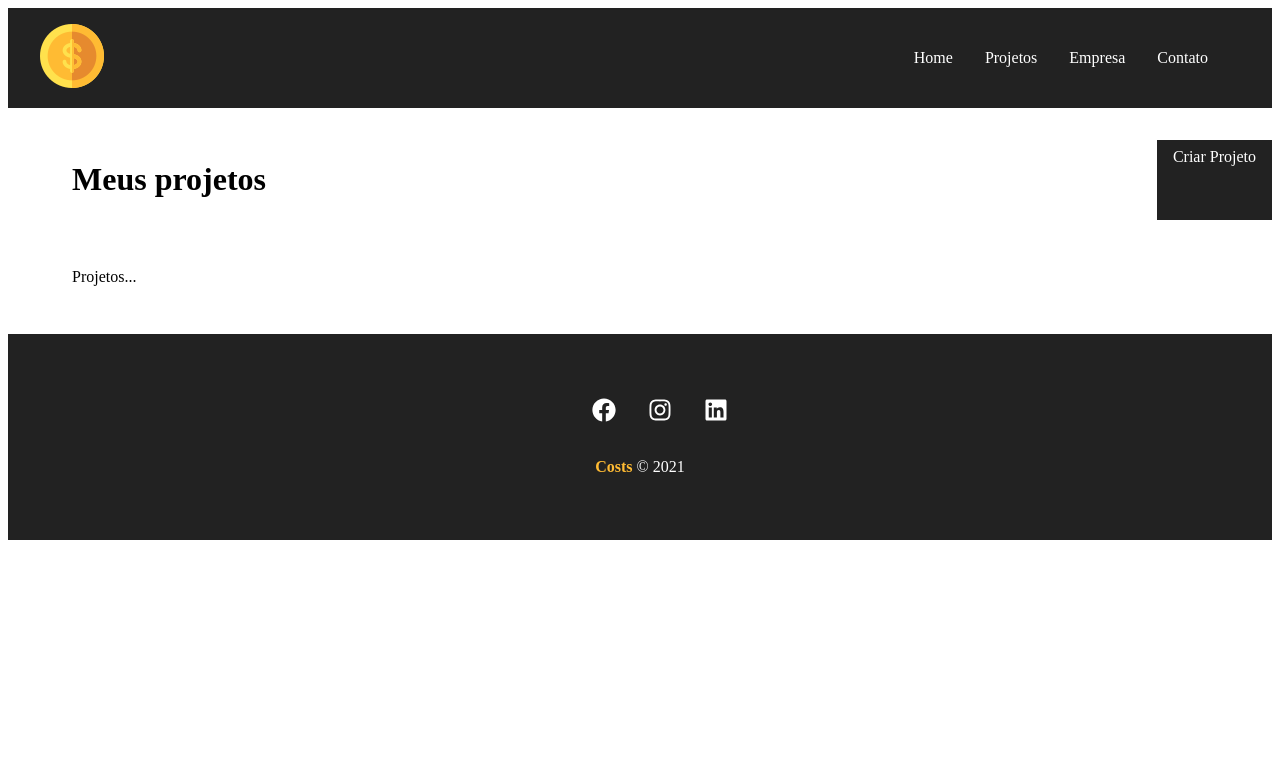
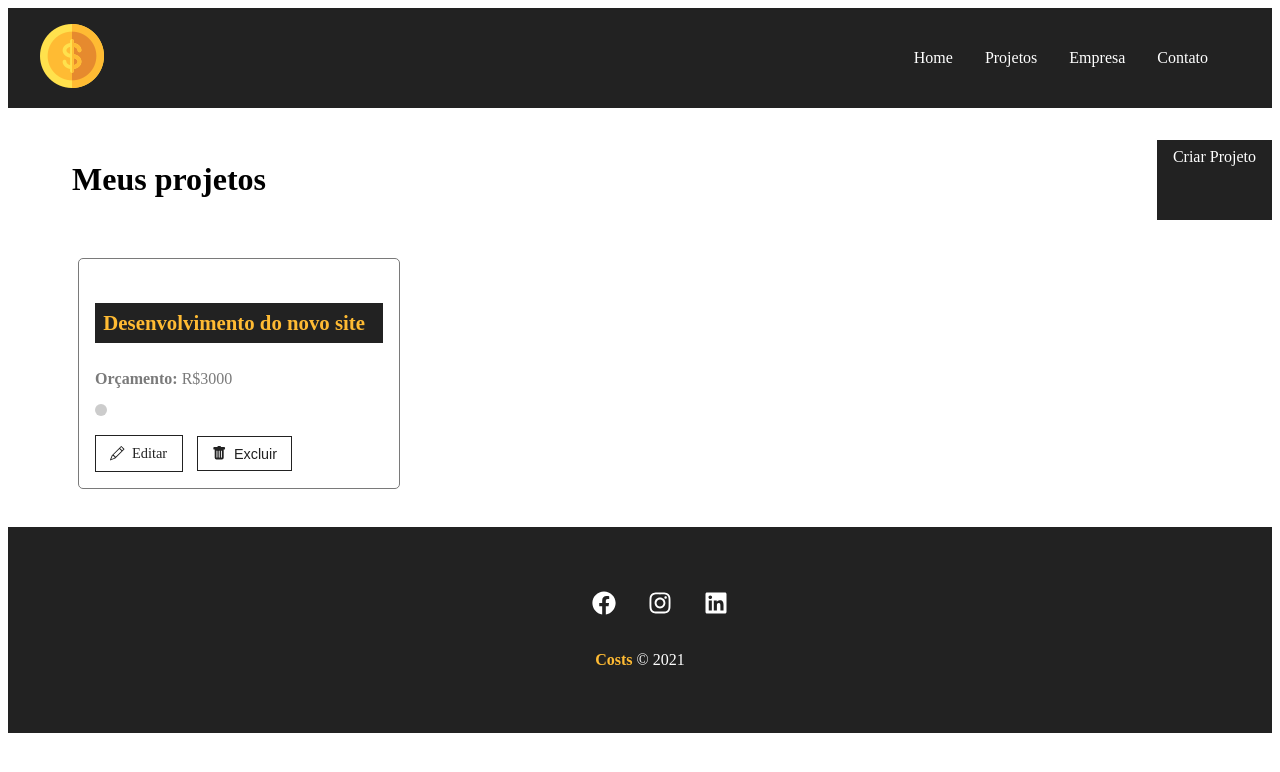
Before and after one commit to wagner30023/gerenciador_projetos_react, a React (Create React App) app: page /projects in a window 1280 px wide. Shown: the top 772 px of the page. Built offline with nearby package versions, Linux system fonts and the light colour scheme; data requests are answered from the project's data file; the HTML template or start-up script is replaced by a standard one.

Commit message:
resgatando projetos do banco de dados, criando componentes e removendo projetos.

```diff
--- a/db.json
+++ b/db.json
@@ -1,23 +1,5 @@
 {
   "projects": [
-    {
-      "name": "Projeto de Infra",
-      "budget": "10000",
-      "category": {
-        "id": "1",
-        "name": "Infra"
-      },
-      "cost": 5000,
-      "services": [
-        {
-          "name": "Contratar um DevOps",
-          "cost": "5000",
-          "description": "DevOps para criar projeto na AWS",
-          "id": "79475653-9d65-4eb0-921b-9b12b6c6be52"
-        }
-      ],
-      "id": 2
-    },
     {
       "name": "Desenvolvimento do novo site",
       "budget": "3000",
@@ -28,63 +10,6 @@
       "cost": 0,
       "services": [],
       "id": 3
-    },
-    {
-      "name": "gfhfgh",
-      "post": 0,
-      "services": [],
-      "id": 4
-    },
-    {
-      "name": "carlos",
-      "post": 0,
-      "services": [],
-      "id": 5
-    },
-    {
-      "name": "carlos",
-      "post": 0,
-      "services": [],
-      "id": 6
-    },
-    {
-      "name": "Carlos Wagner P. Morais",
-      "post": 0,
-      "services": [],
-      "id": 7
-    },
-    {
-      "name": "projeto teste",
-      "budget": "5000",
-      "category": {
-        "id": "2",
-        "name": "2"
-      },
-      "post": 0,
-      "services": [],
-      "id": 8
-    },
-    {
-      "name": "SISCOB",
-      "budget": "10000",
-      "category": {
-        "id": "1",
-        "name": "1"
-      },
-      "post": 0,
-      "services": [],
-      "id": 9
-    },
-    {
-      "name": "Projeto 5",
-      "budget": "15000",
-      "category": {
-        "id": "3",
-        "name": "3"
-      },
-      "post": 0,
-      "services": [],
-      "id": 10
     }
   ],
   "categories": [
--- /dev/null
+++ b/src/components/layout/Loading.js
@@ -0,0 +1,13 @@
+import loading from "../../img/loading.svg";
+
+import styles from "./Loading.module.css";
+
+function Loading() {
+  return (
+    <div className={styles.loader_container}>
+      <img className={styles.loader} src={loading} alt="Loading" />
+    </div>
+  );
+}
+
+export default Loading;
--- /dev/null
+++ b/src/components/layout/Loading.module.css
@@ -0,0 +1,11 @@
+.loader_container {
+    width: 100%;
+    height: 100%;
+    display: flex;
+    justify-content: center;
+    align-items: center;
+  }
+
+  .loader {
+    width: 50px;
+  }
--- a/src/components/pages/Projects.js
+++ b/src/components/pages/Projects.js
@@ -1,4 +1,5 @@
 import { useLocation } from 'react-router-dom'
+import {useState, useEffect} from 'react'
 
 import Message from '../layout/Message'
 
@@ -6,14 +7,54 @@ import styles from './Projects.module.css'
 
 import Container from '../layout/Container'
 
+import Loading from '../layout/Loading'
+
 import LinkButton from '../layout/LinkButton'
 
+import ProjectCard from '../project/ProjectCard'
+
 function Projects(){
+
+    const [projects, setProject] = useState([])
+    const [removeLoading, setRemoveLoading] = useState(false)
+    const [projectMessage, setProjectMessage] = useState('')
 
     const location = useLocation()
     let message = ''
     if(location.state) {
         message = location.state.message
+    }
+
+    useEffect(() => {
+        setTimeout(() =>{
+            fetch('http://localhost:5000/projects',{
+                method: 'GET',
+                headers: {
+                    'Content-Type': 'application/json',
+                },
+            }).then(resp => resp.json())
+              .then((data) => {
+                  console.log(data)
+                  setProject(data)
+                  setRemoveLoading(true)
+              })
+              .catch((err) => console.log(err))
+        },300)
+    },[])
+
+    function removeProject(id){
+        fetch(`http://localhost:5000/projects/${id}`,{
+            method: 'DELETE',
+            headers: {
+                'Content-Type': 'application/json'
+            }
+        })
+        .then(resp => resp.json())
+        .then((data) => {
+            setProject(projects.filter((project) => project.id !== id))
+            setProjectMessage('Projeto removido com sucesso')
+        })
+        .catch((err) => console.log(err))
     }
 
     return(
@@ -23,8 +64,23 @@ function Projects(){
                 <LinkButton to="newproject" text="Criar Projeto" />
              </div>
              {message && <Message  type="success" msg={message} />}
+             {projectMessage && <Message  type="success" msg={projectMessage} />}
              <Container customClass="start">
-                <p> Projetos... </p>
+                {projects.length > 0 &&
+                    projects.map((project) => (
+                        <ProjectCard
+                            id={project.id}
+                            name={project.name}
+                            budget={project.budget}
+                            // category={project.category.name}
+                            key={project.id}
+                            handleRemove={removeProject}
+                        />
+                    ))}
+                    {!removeLoading && <Loading /> }
+                    {removeLoading && projects.length === 0 && (
+                        <p> Não há projetos cadastrados! </p>
+                    )}
              </Container>
         </div>
     )
--- /dev/null
+++ b/src/components/project/ProjectCard.js
@@ -0,0 +1,36 @@
+import { Link } from 'react-router-dom'
+
+import styles from './ProjectCard.module.css';
+
+import {BsPencil, BsFillTrashFill} from 'react-icons/bs'
+
+function ProjectCard({id,name,budget,category,handleRemove}){
+
+    const remove = (e) => {
+        e.preventDefault();
+        handleRemove(id)
+    }
+
+    return(
+        <div className={styles.project_card}>
+        <h4>{name}</h4>
+        <p>
+          <span>Orçamento:</span> R${budget}
+        </p>
+        <p className={styles.category_text}>
+          <span className={`${styles[category]}`}></span> {category}
+        </p>
+        <div className={styles.project_card_actions}>
+          <Link to={'/project/' + id}>
+            <BsPencil /> Editar
+          </Link>
+          <button onClick={remove}>
+            <BsFillTrashFill/>
+            Excluir
+          </button>
+        </div>
+      </div>
+    )
+}
+
+export default ProjectCard;
--- /dev/null
+++ b/src/components/project/ProjectCard.module.css
@@ -0,0 +1,87 @@
+.project_card {
+    padding: 1em;
+    border: 1px solid #7a7a7a;
+    border-radius: 5px;
+    width: 24%;
+    margin: 0.5%;
+}
+
+.project_card h4 {
+    background-color: #222;
+    color: #ffbb33;
+    padding: 0.4em;
+    margin-bottom: 1.3em;
+    font-size: 1.3em;
+}
+
+.project_card p {
+    color: #7a7a7a;
+    margin-bottom: 1em;
+}
+
+.project_card p span {
+    font-weight: bold;
+}
+
+.category_text {
+    display: flex;
+    align-items: center;
+}
+
+.category_text span {
+    display: block;
+    width: 12px;
+    height: 12px;
+    border-radius: 50%;
+    background-color: #ccc;
+    margin-right: 5px;
+}
+
+.category_text .infra {
+    background-color: #ffaebc;
+}
+
+.category_text .desenvolvimento {
+    background-color: #a0e7e5;
+}
+
+.category_text .design {
+    background-color: #b4f8c8;
+}
+
+.category_text .planejamento {
+    background-color: #fbe7c6;
+}
+
+.project_card_actions {
+    margin-top: 1.2em;
+    display: flex;
+    align-items: center;
+}
+
+.project_card_actions a,
+.project_card_actions button {
+    text-decoration: none;
+    border: none;
+    background-color: #fff;
+    color: #222;
+    font-size: 0.9em;
+    padding: 0.6em 1em;
+    margin-right: 1em;
+    cursor: pointer;
+    border: 1px solid #222;
+    transition: 0.5s;
+    display: flex;
+    align-items: center;
+    justify-content: center;
+}
+
+.project_card_actions svg {
+    margin-right: 0.5em;
+}
+
+.project_card_actions a:hover,
+.project_card_actions button:hover {
+    background-color: #222;
+    color: #ffbb33;
+}
```
